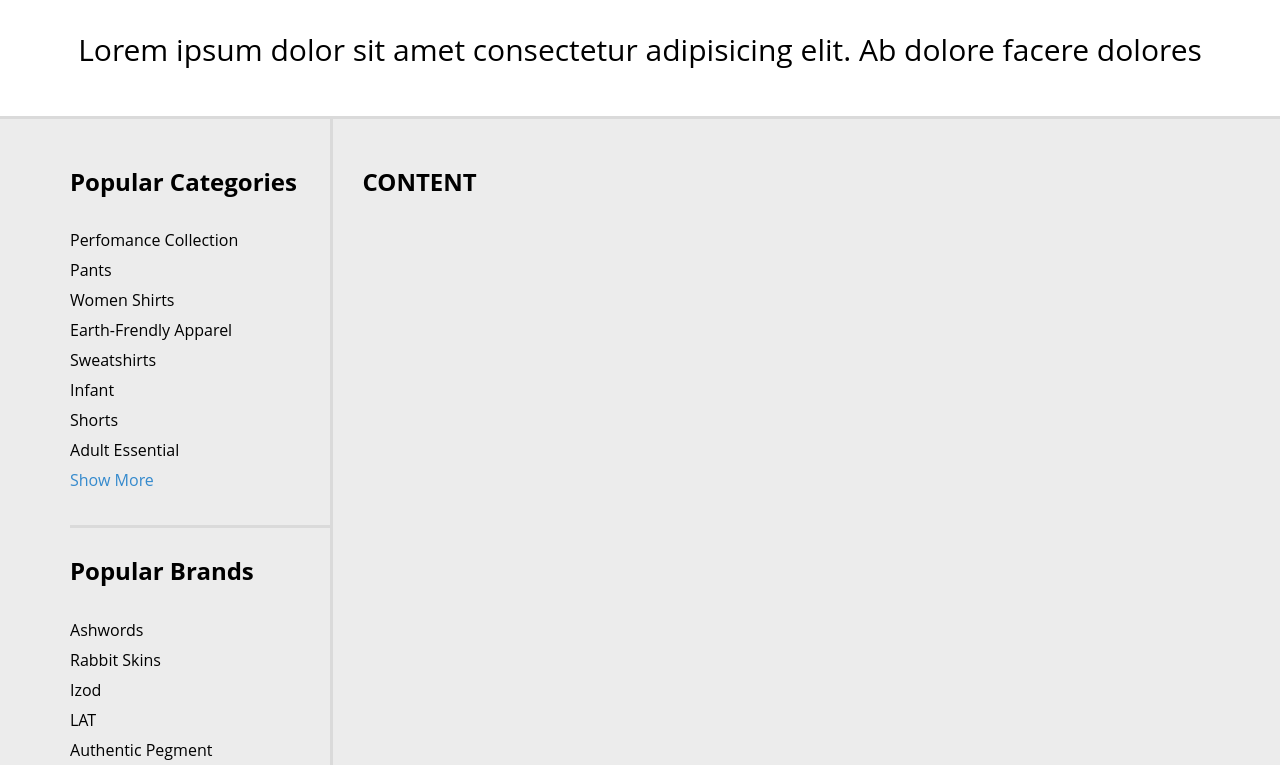
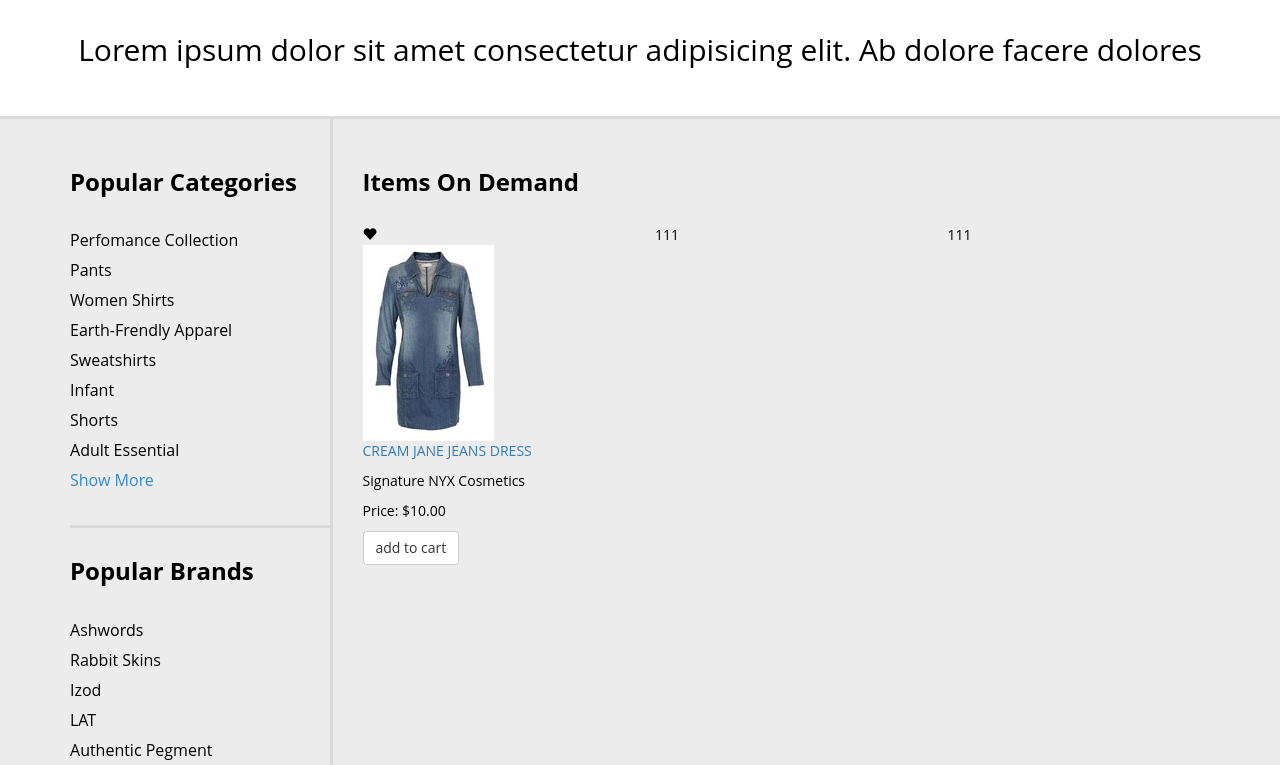
Before and after one commit to AndyMarg/styletour, a website: page public/index.html in a window 1280 px wide. Shown: the part 710-1475 px from the top of the page. Drawn offline with Linux system fonts and the light colour scheme.

Commit message:
Content product card begin (Lesson 16 finished)

```diff
--- a/public/index.html
+++ b/public/index.html
@@ -192,8 +192,36 @@
             <div class="row">
                 <div class="col-md-9 col-md-push-3">
                     <div class="content">
-                        <h3>CONTENT</h3>
-                    </div> <!-- ./content -->
+                        <h3>Items On Demand</h3>
+                        <div class="products-row row">
+                            <div class="product col-sm-4">
+                                <div class="product-favorites">
+                                    <span class="glyphicon glyphicon-heart"></span>
+                                </div>
+                                <div class="pruduct-img">
+                                    <a href=""><img src="img/goods1.jpg" alt=""></a>
+                                </div>
+                                <p class="product-title">
+                                    <a href="">CREAM JANE JEANS DRESS</a>
+                                </p>
+                                <p class="product-desc">
+                                    Signature NYX Cosmetics
+                                </p>
+                                <div class="product-bay">
+                                    <p class="product-price">
+                                        Price: $10.00
+                                    </p>
+                                    <a href="#" class="btn btn-default">add to cart</a>
+                                </div>
+                            </div>
+                            <div class="product col-sm-4">
+                                111
+                            </div>
+                             <div class="product col-sm-4">
+                                111
+                            </div>
+                        </div> <!-- /.products-row -->
+                    </div> <!-- /.content -->
                 </div>
 
                 <div class="col-md-3 col-md-pull-9">
@@ -292,8 +320,6 @@
                     </div> <!-- ./sidebar-->
                 </div>
             </div>
-
-
         </div>
     </section>
 
--- a/src/scss/content.scss
+++ b/src/scss/content.scss
@@ -5,5 +5,7 @@
 
     .content {
         padding: 50px 0 70px;
+
+        & h3 {margin-bottom: 30px;}
     }
 }
```
Also changed, not shown: public/css/bundle.min.css.
